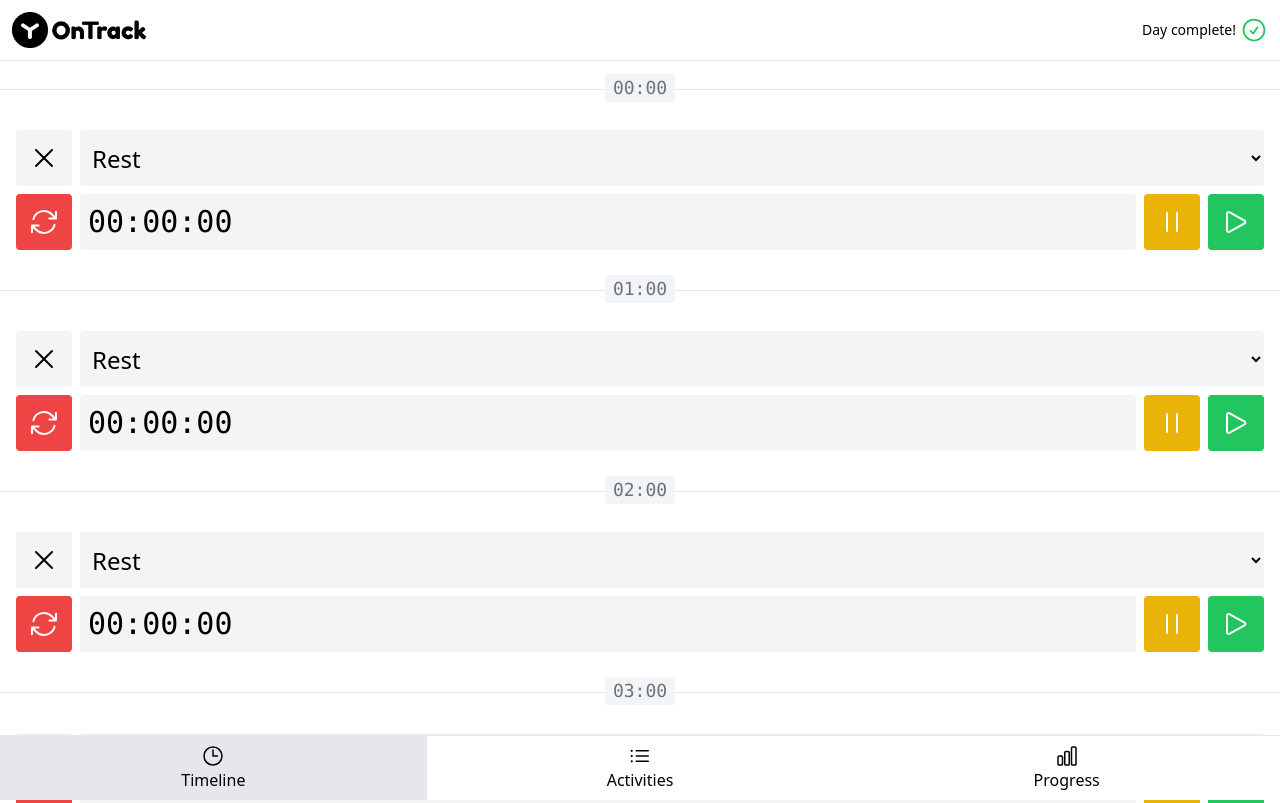
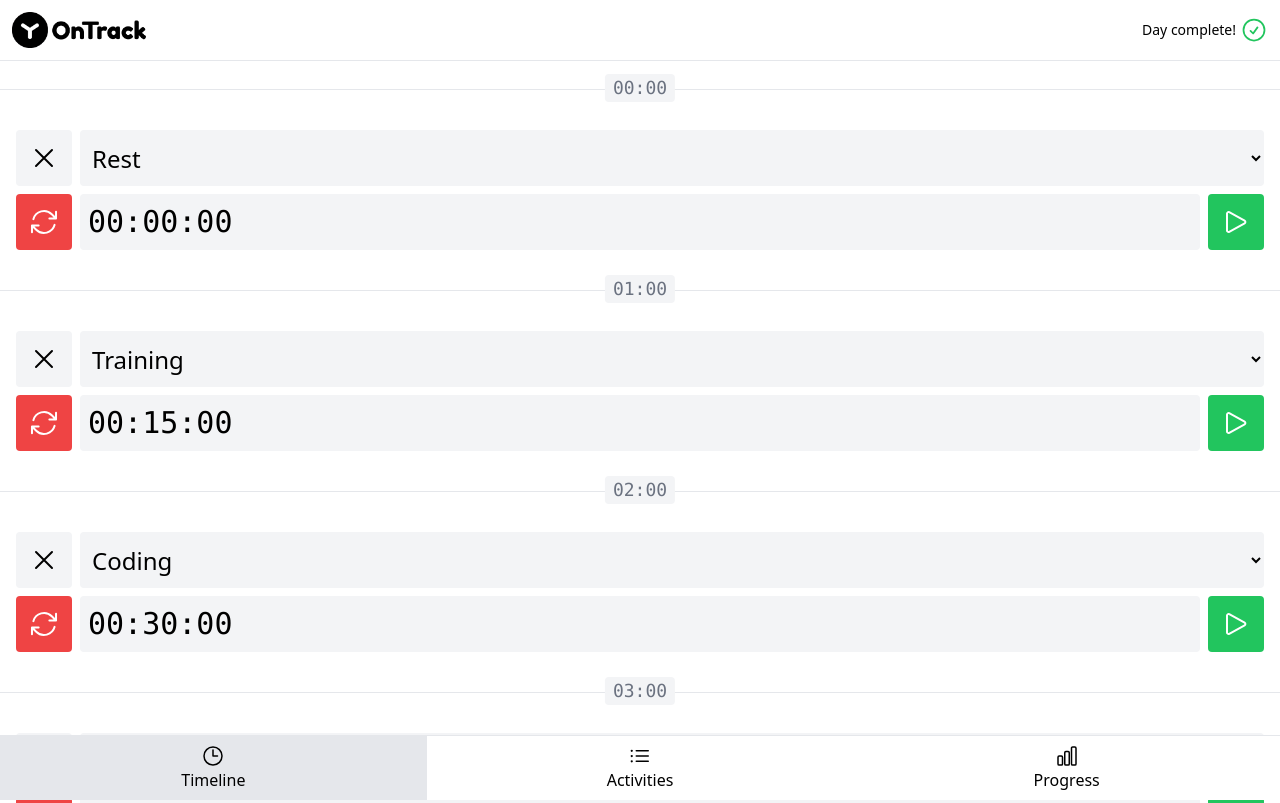
Before and after one commit to kruvv/ontrack, a Vue app: page /#timeline in a window 1280 px wide. Shown: the top 803 px of the page. Built offline with nearby package versions, Linux system fonts and the light colour scheme.

Commit message:
Добавил логику работы таймера

```diff
--- a/src/App.vue
+++ b/src/App.vue
@@ -15,8 +15,8 @@ import {
 import type { TimelineItemType, SelectOptionsType, ActivityType } from '@/validators.ts'
 
 const currentPage = ref(normalizePageHash())
-const timelineItems: TimelineItemType[] = ref(generateTimeLineItems())
 const activities = ref<ActivityType[]>(generateActivities())
+const timelineItems: TimelineItemType[] = ref(generateTimeLineItems(activities.value))
 const activitySelectOptions: SelectOptionsType[] = computed(() =>
   generateActivitySelectOptions(activities.value),
 )
@@ -29,6 +29,7 @@ function deleteActivity(activity: string) {
   timelineItems.value.forEach((timelineItem) => {
     if (timelineItem.activityId === activity.id) {
       timelineItem.activityId = null
+      timelineItem.activitySeconds = 0
     }
   })
   activities.value.splice(activities.value.indexOf(activity), 1)
@@ -49,20 +50,11 @@ function setActivitySecondsToComplete(activity, secondsToComplete) {
 <template>
   <TheHeader @navigate="goTo($event)" />
   <main class="flex flex-grow flex-col">
-    <TheTimeline
-      v-show="currentPage === PAGE_TIMELINE"
-      :timeline-items="timelineItems"
-      :activity-select-options="activitySelectOptions"
-      :activities="activities"
-      @set-timeline-item-activity="setTimelineItemActivity"
-    />
-    <TheActivities
-      v-show="currentPage === PAGE_ACTIVITIES"
-      :activities="activities"
-      @delete-activity="deleteActivity"
-      @create-activity="createActivity"
-      @set-activity-seconds-to-complete="setActivitySecondsToComplete"
-    />
+    <TheTimeline v-show="currentPage === PAGE_TIMELINE" :timeline-items="timelineItems"
+      :activity-select-options="activitySelectOptions" :activities="activities"
+      @set-timeline-item-activity="setTimelineItemActivity" />
+    <TheActivities v-show="currentPage === PAGE_ACTIVITIES" :activities="activities" @delete-activity="deleteActivity"
+      @create-activity="createActivity" @set-activity-seconds-to-complete="setActivitySecondsToComplete" />
     <TheProgress v-show="currentPage === PAGE_PROGRESS" />
   </main>
   <TheNav :current-page="currentPage" @navigate="goTo($event)" />
--- a/src/components/TimelineStopwatch.vue
+++ b/src/components/TimelineStopwatch.vue
@@ -1,33 +1,56 @@
 <template>
   <div class="flex w-full gap-2">
-    <BaseButton :type="BUTTON_TYPE_DANGER">
+    <BaseButton :type="BUTTON_TYPE_DANGER" @click="reset">
       <ArrowPathIcon class="h-8" />
     </BaseButton>
     <div class="flex flex-grow items-center rounded bg-gray-100 px-2 font-mono text-3xl">
       {{ formatSeconds(seconds) }}
     </div>
-    <BaseButton :type="BUTTON_TYPE_WARNING">
+    <BaseButton v-if="isRunning" :type="BUTTON_TYPE_WARNING" @click="stop">
       <PauseIcon class="h-8" />
     </BaseButton>
-    <BaseButton :type="BUTTON_TYPE_SUCCESS">
+    <BaseButton v-else :type="BUTTON_TYPE_SUCCESS" @click="start">
       <PlayIcon class="h-8" />
     </BaseButton>
   </div>
 </template>
 
 <script setup lang="ts">
+import { ref } from 'vue'
 import { ArrowPathIcon, PauseIcon, PlayIcon } from '@heroicons/vue/24/outline'
 import BaseButton from '@/components/BaseButton.vue'
-import { BUTTON_TYPE_DANGER, BUTTON_TYPE_WARNING, BUTTON_TYPE_SUCCESS } from '@/constants.ts'
+import {
+  BUTTON_TYPE_DANGER,
+  BUTTON_TYPE_WARNING,
+  BUTTON_TYPE_SUCCESS,
+  MILLISECONDS_IN_SECOND,
+} from '@/constants.ts'
 import { isNumber } from '@/validators.ts'
 import { formatSeconds } from '@/functions.ts'
-defineProps({
+const props = defineProps({
   seconds: {
     default: 0,
     type: Number,
     validator: isNumber,
   },
 })
+
+const seconds = ref(props.seconds)
+const isRunning = ref(false)
+
+function start() {
+  isRunning.value = setInterval(() => {
+    seconds.value++
+  }, MILLISECONDS_IN_SECOND)
+}
+function stop() {
+  clearInterval(isRunning.value)
+  isRunning.value = false
+}
+function reset() {
+  stop()
+  seconds.value = 0
+}
 </script>
 
 <style scoped></style>
--- a/src/constants.ts
+++ b/src/constants.ts
@@ -6,10 +6,10 @@ export const PAGE_TIMELINE = 'timeline'
 export const PAGE_ACTIVITIES = 'activities'
 export const PAGE_PROGRESS = 'progress'
 
-export const MILLISECONDS_IN_SECONDS = 1000
-export const SECONDS_IN_MINUTES = 60
+export const MILLISECONDS_IN_SECOND = 1000
+export const SECONDS_IN_MINUTE = 60
 export const MINUTES_IN_HOUR = 60
-export const SECONDS_IN_HOUR = SECONDS_IN_MINUTES * MINUTES_IN_HOUR
+export const SECONDS_IN_HOUR = SECONDS_IN_MINUTE * MINUTES_IN_HOUR
 export const HOURS_IN_DAY = 24
 export const MIDNIGHT_HOUR = 0
 
--- a/src/functions.ts
+++ b/src/functions.ts
@@ -1,14 +1,13 @@
 import {
   PAGE_TIMELINE,
   HOURS_IN_DAY,
-  MIDNIGHT_HOUR,
   SECONDS_IN_HOUR,
-  SECONDS_IN_MINUTES,
+  SECONDS_IN_MINUTE,
   MINUTES_IN_HOUR,
-  MILLISECONDS_IN_SECONDS,
+  MILLISECONDS_IN_SECOND,
 } from '@/constants.ts'
 import { isPageValid, isNull } from '@/validators.ts'
-import type { TimelineItemType, ActivityType } from '@/validators.ts'
+import type { ActivityType } from '@/validators.ts'
 
 // Проверяем хеш в адресе страницы, если нужно нормализуем его к виду host/ontrack/#timeline
 export function normalizePageHash() {
@@ -35,13 +34,12 @@ export function id() {
 }
 
 // Герерация часов каждый день
-export function generateTimeLineItems() {
-  const timeItems: TimelineItemType[] = []
-
-  for (let hour = MIDNIGHT_HOUR; hour < HOURS_IN_DAY; hour++) {
-    timeItems.push({ hour, activityId: null, activitySeconds: 0 })
-  }
-  return timeItems
+export function generateTimeLineItems(activities: ActivityType[]) {
+  return [...Array(HOURS_IN_DAY).keys()].map((hour) => ({
+    hour,
+    activityId: hour % 4 === 0 ? null : activities[hour % 2].id,
+    activitySeconds: hour % 4 === 0 ? 0 : (15 * SECONDS_IN_MINUTE * hour) % SECONDS_IN_HOUR,
+  }))
 }
 
 // Генерация активностей
@@ -59,14 +57,14 @@ function generatePeriodSelectOptionsLabel(periodsInMinutes: number) {
 
 export function generatePeriodSelectOptions(periodsInMinutes: number[]) {
   return periodsInMinutes.map((periodsInMinutes) => ({
-    value: periodsInMinutes * SECONDS_IN_MINUTES,
+    value: periodsInMinutes * SECONDS_IN_MINUTE,
     label: generatePeriodSelectOptionsLabel(periodsInMinutes),
   }))
 }
 
 export function formatSeconds(seconds: number) {
   const date = new Date()
-  date.setTime(Math.abs(seconds) * MILLISECONDS_IN_SECONDS)
+  date.setTime(Math.abs(seconds) * MILLISECONDS_IN_SECOND)
   const utc = date.toUTCString()
   return utc.substring(utc.indexOf(':') - 2, utc.indexOf(':') + 6)
 }
```
